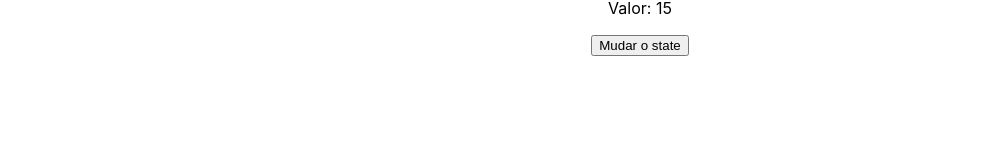
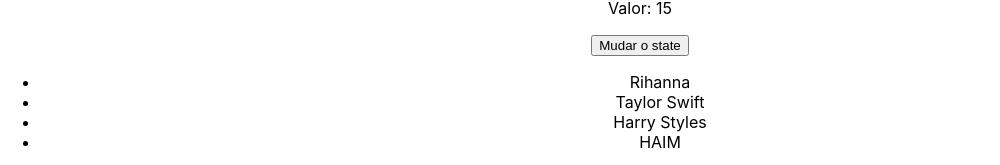
Before and after one commit to studiesofdan/mb-react-zero-a-maestria, a React (Create React App) app in the folder avancando-em-react/: page / in a window 1280 px wide. Shown: the part 1462-1627 px from the top of the page, without its empty margins (0-1000 px from the left). Before the commit the page ends 1518 px from the top, so only its background shows below. Built offline with nearby package versions, Linux system fonts and the light colour scheme.

Commit message:
(RZM) Avançando em react: Renderização de listas

```diff
--- a/avancando-em-react/src/App.js
+++ b/avancando-em-react/src/App.js
@@ -1,5 +1,6 @@
 import './App.css';
 import SovietArtefacts from "./assets/images/soviet-artefacts-gpjGmbPLUxk-unsplash.jpg";
+import ListRenderer from './components/ListRenderer';
 
 import ManageData from './components/ManageData';
 
@@ -20,6 +21,7 @@ function App() {
       </section>
 
       <ManageData />
+      <ListRenderer />
     </div>
   );
 }
--- /dev/null
+++ b/avancando-em-react/src/components/ListRenderer.js
@@ -0,0 +1,17 @@
+import React, { useState } from 'react'
+
+const ListRenderer = () => {
+    const [list] = useState(["Rihanna", "Taylor Swift", "Harry Styles", "HAIM"]);
+
+  return (
+    <div>
+        <ul>
+            {list.map((item) => (
+                <li>{item}</li>
+            ))}
+        </ul>
+    </div>
+  )
+}
+
+export default ListRenderer
```
